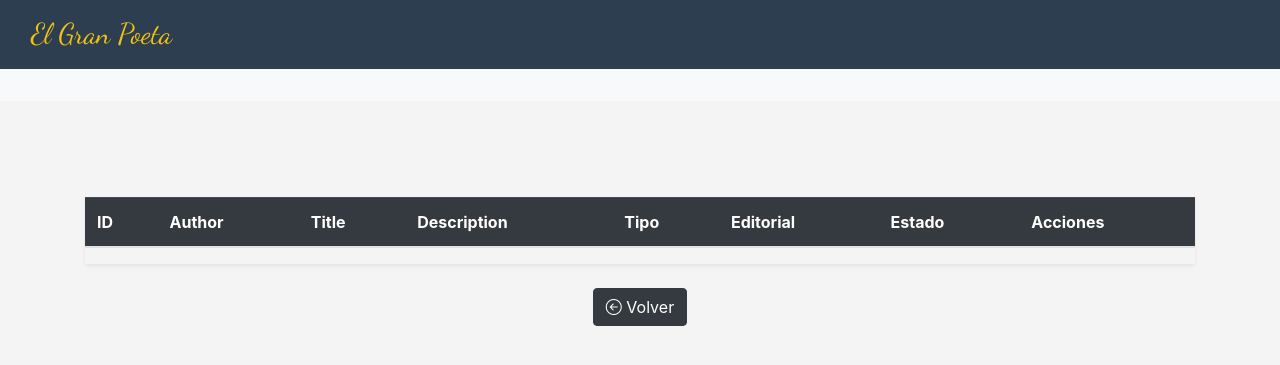
After one commit to TheNewAarons/Gestor_Libreria, a Django app: page /Libros/libros_revision/ in a window 1280 px wide. The commit adds this page. Shown: the top 365 px of the page. Run offline with Django 5.2, Linux system fonts and the light colour scheme; data comes from the database, SQL or seed files in the repository; lists and menus that the app fills with data are empty; parts of the project's set-up code (start-up, migrations or seed data) failed here and were passed over; some libraries are stand-ins or nearby versions.

Commit message:
cambiar estado de vista jefe de bodega

```diff
--- a/Libros/templates/libros/libros_list.html
+++ b/Libros/templates/libros/libros_list.html
@@ -55,7 +55,7 @@
 
         <!-- Segunda fila: Funcionalidades adicionales -->
         <div class="col-sm-3 mb-3">
-            <a href="#" class="card shadow-sm p-2 h-100 d-flex align-items-center text-decoration-none">
+            <a href="{% url 'libros_revision' %}" class="card shadow-sm p-2 h-100 d-flex align-items-center text-decoration-none">
                 <div class="me-3 text-warning fs-3">
                     <i class="bi bi-search"></i>
                 </div>
--- /dev/null
+++ b/Libros/templates/libros/libros_revision.html
@@ -0,0 +1,59 @@
+{% extends 'Libreria/Base_modulos.html' %}
+
+{% block content %}
+
+<div class="table-responsive shadow-sm">
+    <table class="table table-striped table-hover">
+        <thead class="table-dark">
+            <tr>
+                <th scope="col">ID</th>
+                <th scope="col">Author</th>
+                <th scope="col">Title</th>
+                <th scope="col">Description</th>
+                <th scope="col">Tipo</th>
+                <th scope="col">Editorial</th>
+                <th scope="col">Estado</th>
+                <th scope="col">Acciones</th>
+            </tr>
+        </thead>
+        <tbody>
+            {% for libro in libros %}
+            <tr>
+                <td>{{ libro.id }}</td>
+                <td>{{ libro.author }}</td>
+                <td>{{ libro.title }}</td>
+                <td>{{ libro.description }}</td>
+                <td>{{ libro.tipo }}</td>
+                <td>{{ libro.editorial }}</td>
+                <td>{{ libro.estadoLibro }}</td>
+                <td>
+                    <!-- Formulario para cambiar el estado -->
+                    <form action="{% url 'cambiar_estado' libro.id %}" method="POST">
+                        {% csrf_token %}
+                        <div class="d-flex">
+                            <select name="estadoLibro" class="form-select btn btn-outline-primary btn-sm m-1">
+                                <option value="Publicado" {% if libro.estadoLibro == 'Publicado' %}selected{% endif %}>Publicado</option>
+                                <option value="Denegado" {% if libro.estadoLibro == 'Denegado' %}selected{% endif %}>Denegado</option>
+                            </select>
+                            <button type="submit" class="btn btn-warning btn-sm m-1">
+                                Cambiar Estado
+                            </button>
+                        </div>
+                    </form>
+                    <a class="btn btn-info btn-sm m-1" href="{% url 'detail' libro.id %}" title="Ver">
+                        <i class="bi bi-eye"></i>
+                    </a>
+                </td>
+            </tr>
+            {% endfor %}
+        </tbody>
+    </table>
+</div>
+ <!-- Botón de regreso -->
+ <div class="text-center mt-4">
+    <a class="btn btn-dark" href="{% url 'list' %}">
+        <i class="bi bi-arrow-left-circle"></i> Volver
+    </a>
+</div>
+
+{% endblock %}
--- a/Libros/urls.py
+++ b/Libros/urls.py
@@ -1,6 +1,6 @@
 from django.urls import path, include
 from GestorLibreria import settings
-from Libros.views import LibroCreateView, LibroListView, LibroDeleteView, LibroUpdateView, LibroDetailView, LibroDeleteListView, LibroDetailListView, LibroEditListView, PublicarLibroView
+from Libros.views import LibroCreateView, LibroListView, LibroDeleteView, LibroUpdateView, LibroDetailView, LibroDeleteListView, LibroDetailListView, LibroEditListView, PublicarLibroView, LibrosEnRevisionView, CambiarEstadoLibroView
 
 urlpatterns = [
     path('list/', LibroListView.as_view(), name='list'),
@@ -12,4 +12,6 @@ urlpatterns = [
     path('detail-list/', LibroDetailListView.as_view(), name='detail_list'),
     path('edit-list/', LibroEditListView.as_view(), name='edit_list'),
     path('publicar/', PublicarLibroView.as_view(), name='publicar_libro'),
+    path('libros_revision/', LibrosEnRevisionView.as_view(), name='libros_revision'),
+    path('cambiar_estado/<int:libro_id>/', CambiarEstadoLibroView.as_view(), name='cambiar_estado'),
 ]
--- a/Libros/views.py
+++ b/Libros/views.py
@@ -138,3 +138,27 @@ class PublicarLibroView(CreateView):
             libro.save()  # Guarda el libro en la base de datos
             return redirect('home')  # Redirige al home
         return render(request, 'Libros/publicar_libro.html', {'form': form})
+
+
+
+class LibrosEnRevisionView(ListView):
+    def get(self, request):
+        # Obtener los libros con estado 'Revision' o 'Denegado'
+        libros = Libro.objects.filter(estadoLibro__in=['Revision', 'Denegado'])
+        return render(request, 'Libros/libros_revision.html', {'libros': libros})
+
+class CambiarEstadoLibroView(ListView):
+    def post(self, request, libro_id):
+        # Obtener el libro correspondiente
+        libro = Libro.objects.filter(id=libro_id).first()
+
+        if libro:
+            # Obtener el nuevo estado desde el formulario
+            nuevo_estado = request.POST.get('estadoLibro')
+
+            # Verificar que el estado sea válido
+            if nuevo_estado in ['Publicado', 'Denegado']:
+                libro.estadoLibro = nuevo_estado
+                libro.save()
+
+        return redirect('libros_revision')  # Redirige a la lista de libros en
```
Also changed, not shown: media/portada/6466485f3a1100afbc61a43fdd31c20f_0YmVrrk.jpg (added), media/portada/6466485f3a1100afbc61a43fdd31c20f_9jjdivF.jpg (added).
